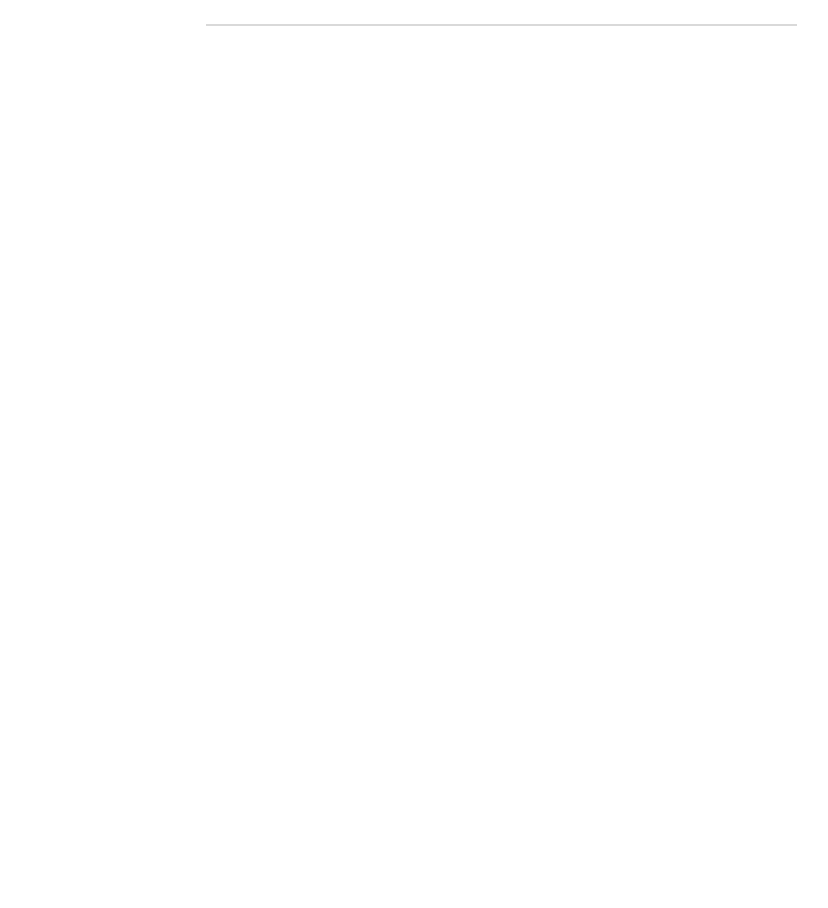
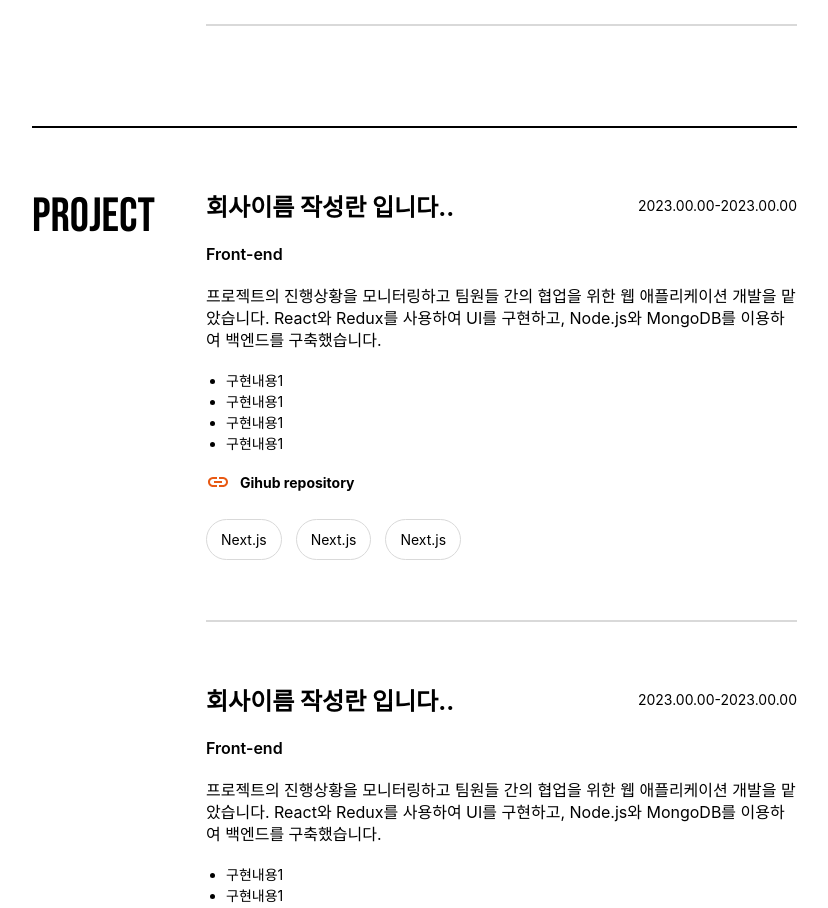
Before and after one commit to In-N-Out-Dev/PortfolioHub, a React (Vite) app: page / in a window 1280 px wide. Shown: the part 1240-2148 px from the top of the page, without its empty margins (363-1191 px from the left). Before the commit the page ends 1366 px from the top, so only its background shows below. Built offline with nearby package versions, Linux system fonts and the light colour scheme.

Commit message:
feat: add project section

```diff
--- a/src/components/Home.tsx
+++ b/src/components/Home.tsx
@@ -1,5 +1,7 @@
 import Layout from 'components/common/Layout';
 import Introduce from 'components/introduce/Introduce';
+
+import Project from './project/Project';
 
 import Carrer from '@/components/career/Career';
 
@@ -8,6 +10,7 @@ const Home = () => {
     <Layout>
       <Introduce />
       <Carrer />
+      <Project />
     </Layout>
   );
 };
--- /dev/null
+++ b/src/components/project/Project.tsx
@@ -0,0 +1,13 @@
+import InfoCard from '../common/InfoCard';
+
+import ProjectContents from './ProjectContents';
+
+const Project = () => {
+  return (
+    <InfoCard title="PROJECT">
+      <ProjectContents />
+    </InfoCard>
+  );
+};
+
+export default Project;
--- /dev/null
+++ b/src/components/project/ProjectContents.tsx
@@ -0,0 +1,129 @@
+import styled from '@emotion/styled';
+
+import Divider from '../common/Divider';
+
+import PROJECT_DATA from './projectData';
+
+import LinkIcon from '@/assets/LinkIcon';
+
+const ProjectContents = () => {
+  return (
+    <Wrap>
+      {PROJECT_DATA.map((project, index) => {
+        return (
+          <>
+            <TitleWrap key={index}>
+              <h3>{project.company}</h3>
+              <p>{project.date}</p>
+            </TitleWrap>
+            <Position>{project.position}</Position>
+            <Contents>{project.contnets}</Contents>
+            <Project>
+              {project.projectFeature.map((feature, index) => {
+                return <Feature key={index}>{feature}</Feature>;
+              })}
+            </Project>
+            <RepoLink
+              href={project.repositoryLink}
+              target="_blank"
+              rel="noopener noreferrer"
+            >
+              <LinkIcon color={'#E85913'} />
+              Gihub repository
+            </RepoLink>
+            <StackList>
+              {project.stack.map((stack, index) => {
+                return <Stack key={index}>{stack}</Stack>;
+              })}
+            </StackList>
+            <Divider />
+          </>
+        );
+      })}
+    </Wrap>
+  );
+};
+
+const Wrap = styled.div`
+  color: ${({ theme }) => theme.colors.MAIN_FONT};
+  margin-bottom: 10rem;
+`;
+
+const TitleWrap = styled.div`
+  display: flex;
+  justify-content: space-between;
+  align-items: center;
+  margin-bottom: 2rem;
+  font-size: 2.4rem;
+  font-weight: bold;
+
+  h3 {
+    margin-right: 0.4rem;
+  }
+
+  p {
+    font-size: 1.4rem;
+    font-weight: 400;
+  }
+
+  ${({ theme }) => theme.breakPoint.small} {
+    display: block;
+
+    h3 {
+      margin-bottom: 2rem;
+    }
+  }
+`;
+
+const Position = styled.p`
+  font-size: 1.6rem;
+  line-height: 2.2rem;
+  font-weight: 600;
+  margin-bottom: 2rem;
+`;
+
+const Contents = styled.p`
+  margin-bottom: 2.4rem;
+  font-size: 1.6rem;
+  line-height: 2.2rem;
+  white-space: normal;
+`;
+
+const Project = styled.ul`
+  display: flex;
+  flex-direction: column;
+  gap: 0.9rem;
+  margin-bottom: 2rem;
+  font-size: 1.4rem;
+`;
+
+const Feature = styled.li`
+  margin-left: 2rem;
+  line-height: 1.2rem;
+  list-style: disc;
+`;
+
+const RepoLink = styled.a`
+  display: flex;
+  align-items: center;
+  gap: 1rem;
+  font-size: 1.4rem;
+  font-weight: bold;
+  margin-bottom: 2.5rem;
+`;
+
+const StackList = styled.ul`
+  display: flex;
+  align-items: center;
+  gap: 1.4rem;
+  margin-bottom: 6rem;
+`;
+
+const Stack = styled.li`
+  padding: 1.1rem 1.4rem;
+  font-size: 1.4rem;
+  border-radius: 5rem;
+  border: 1px solid ${({ theme }) => theme.colors.BORDER};
+`;
+
+export default ProjectContents;
--- /dev/null
+++ b/src/components/project/projectData.ts
@@ -0,0 +1,34 @@
+const PROJECT_DATA = [
+  {
+    company: '회사이름 작성란 입니다..',
+    position: 'Front-end',
+    contnets:
+      '프로젝트의 진행상황을 모니터링하고 팀원들 간의 협업을 위한 웹 애플리케이션 개발을 맡았습니다. React와 Redux를 사용하여 UI를 구현하고, Node.js와 MongoDB를 이용하여 백엔드를 구축했습니다.',
+    date: '2023.00.00-2023.00.00',
+    projectFeature: ['구현내용1', '구현내용1', '구현내용1', '구현내용1'],
+    repositoryLink: 'https://github.com/In-N-Out-Dev/PortfolioHub',
+    stack: ['Next.js', 'Next.js', 'Next.js'],
+  },
+  {
+    company: '회사이름 작성란 입니다..',
+    position: 'Front-end',
+    contnets:
+      '프로젝트의 진행상황을 모니터링하고 팀원들 간의 협업을 위한 웹 애플리케이션 개발을 맡았습니다. React와 Redux를 사용하여 UI를 구현하고, Node.js와 MongoDB를 이용하여 백엔드를 구축했습니다.',
+    date: '2023.00.00-2023.00.00',
+    projectFeature: ['구현내용1', '구현내용1', '구현내용1', '구현내용1'],
+    repositoryLink: 'https://github.com/In-N-Out-Dev/PortfolioHub',
+    stack: ['Next.js', 'Next.js', 'Next.js'],
+  },
+  {
+    company: '회사이름 작성란 입니다..',
+    position: 'Front-end',
+    contnets:
+      '프로젝트의 진행상황을 모니터링하고 팀원들 간의 협업을 위한 웹 애플리케이션 개발을 맡았습니다. React와 Redux를 사용하여 UI를 구현하고, Node.js와 MongoDB를 이용하여 백엔드를 구축했습니다.',
+    date: '2023.00.00-2023.00.00',
+    projectFeature: ['구현내용1', '구현내용1', '구현내용1', '구현내용1'],
+    repositoryLink: 'https://github.com/In-N-Out-Dev/PortfolioHub',
+    stack: ['Next.js', 'Next.js', 'Next.js'],
+  },
+];
+
+export default PROJECT_DATA;
```
